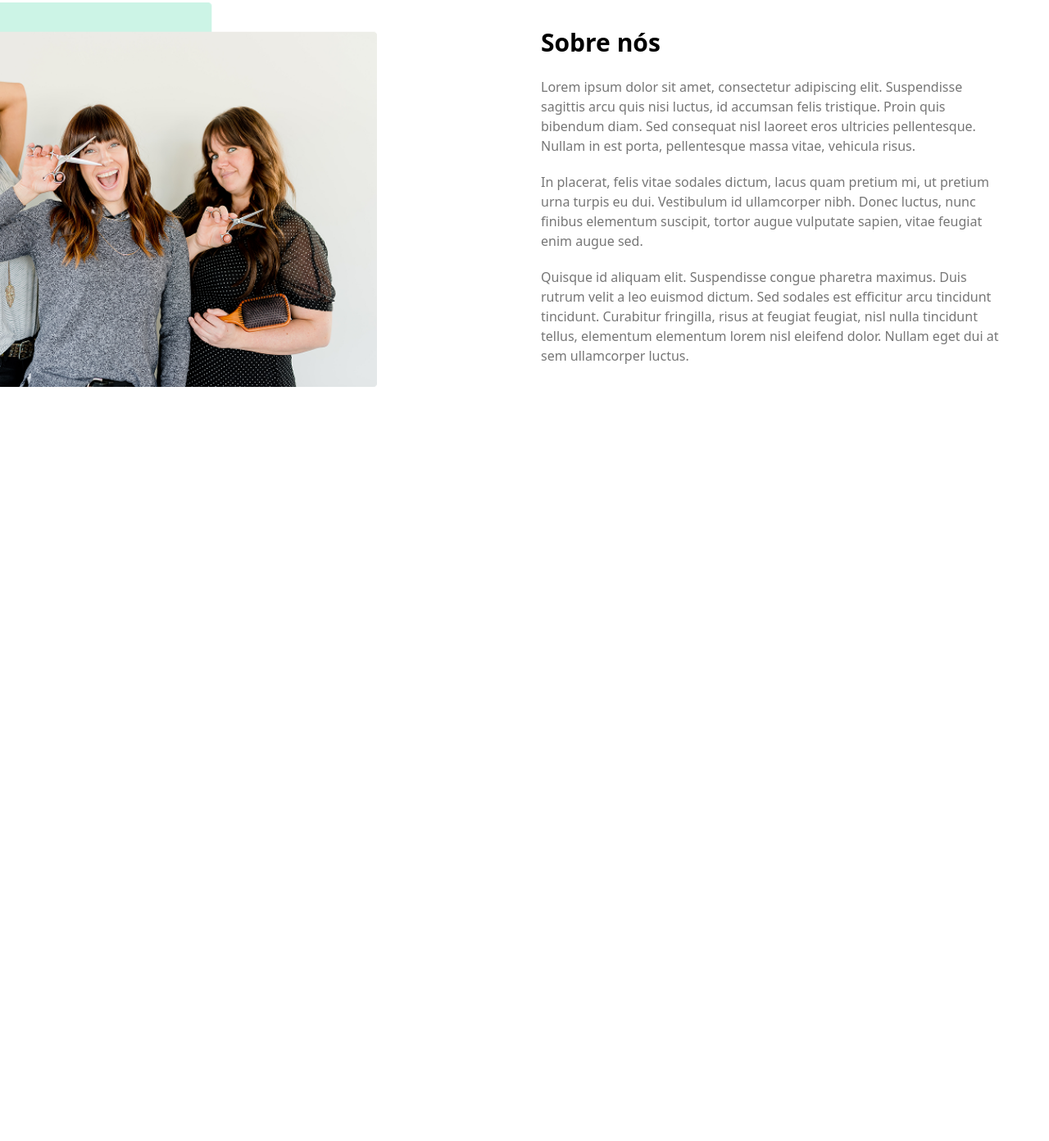
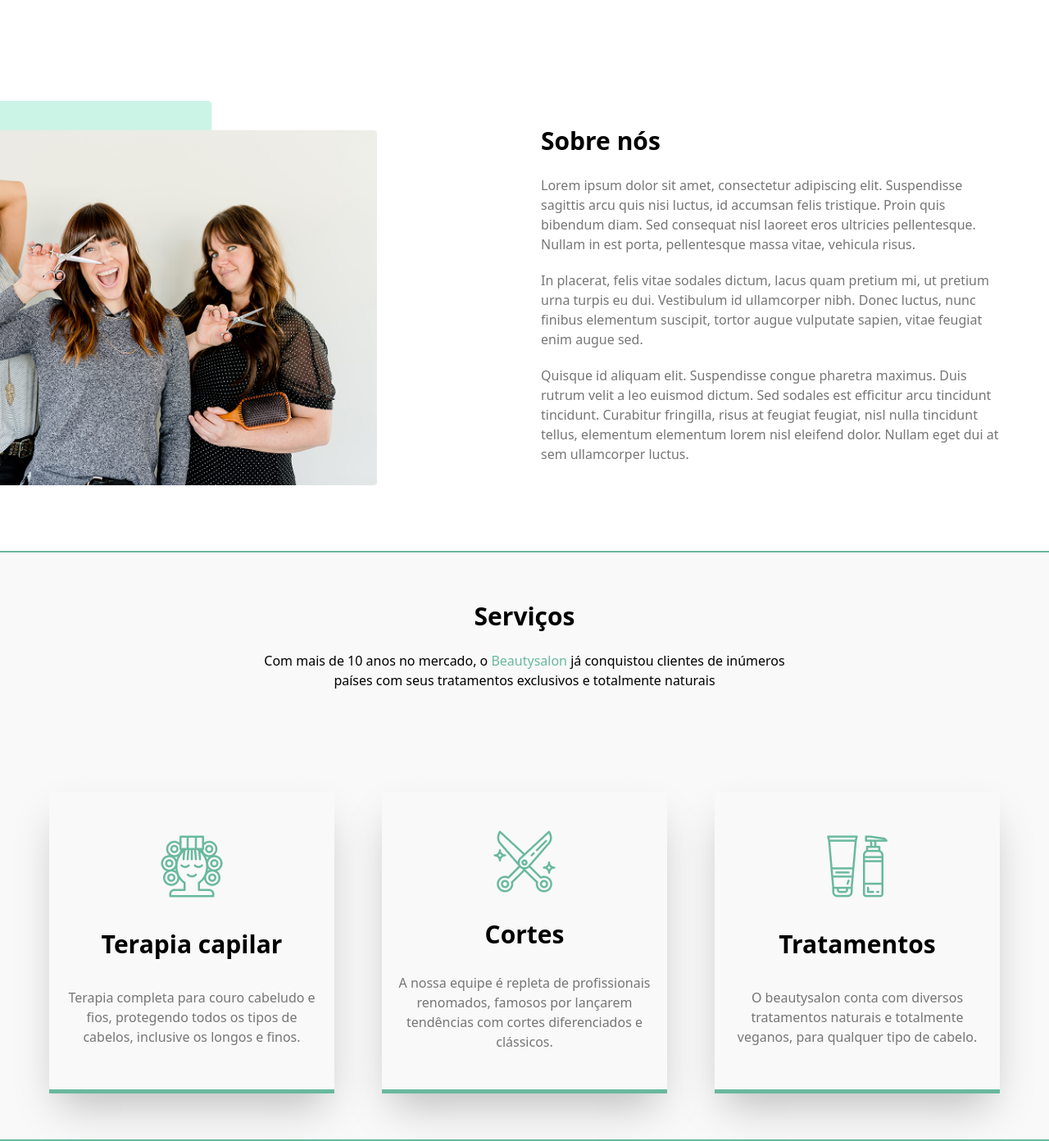
Before and after one commit to MuhammadRahmatulloev/beautysalon, a website: page index.html in a window 1280 px wide. Shown: the part 648-2040 px from the top of the page at 82% size. Before the commit the page ends 1120 px from the top, so only its background shows below. Drawn offline with Linux system fonts and the light colour scheme.

Commit message:
Serviço-section created

```diff
--- a/index.html
+++ b/index.html
@@ -32,7 +32,7 @@
         </section>
     </header>
     <main>
-        <section class="max-w-300 m-auto mt-20 relative flex flex-col lg:flex-row lg:items-center">
+        <section class="max-w-300 m-auto mt-20 lg:mt-50 relative flex flex-col lg:flex-row lg:items-center">
             <div class="relative lg:w-[50%]">
                 <img class="lg:w-full lg:relative left-[-30%]" src="./src/images/pers2.png" alt="">
             </div>
@@ -43,6 +43,31 @@
                 <p class="text-[#767676]">Quisque id aliquam elit. Suspendisse congue pharetra maximus. Duis rutrum velit a leo euismod dictum. Sed sodales est efficitur arcu tincidunt tincidunt. Curabitur fringilla, risus at feugiat feugiat, nisl nulla tincidunt tellus, elementum elementum lorem nisl eleifend dolor. Nullam eget dui at sem ullamcorper luctus.</p>
             </div>
         </section>
+        <section class="w-full h-390 lg:h-180 mt-20 bg-[#F9F9F9] border-t-[#69B99D] border-t-solid border-t-2 border-b-[#69B99D] border-b-solid border-b-2 flex justify-center items-center">
+            <div class="max-w-300 h-[90%] p-5 flex flex-col items-center justify-between">
+                <div class="flex flex-col gap-5 lg:text-center lg:items-center">
+                    <h1 class="font-bold text-[30px]">Serviços</h1>
+                    <p class="lg:w-[60%]">Com mais de 10 anos no mercado, o <span class="text-[#69B99D]">Beautysalon</span> já conquistou clientes de inúmeros países com seus tratamentos exclusivos e totalmente naturais</p>
+                </div>
+                <div class="flex justify-between">
+                    <div class="w-full lg:w-[30%] h-92 bg-[#F9F9F9] shadow-2xl border-b-[#69B99D] border-b-solid border-b-5 flex flex-col justify-evenly items-center text-center p-5">
+                        <img src="./src/images/Icon.png" alt="">
+                        <h1 class="font-bold text-[30px]">Terapia capilar</h1>
+                        <p class="text-[#767676]">Terapia completa para couro cabeludo e fios, protegendo todos os tipos de cabelos, inclusive os longos e finos.</p>
+                    </div>
+                    <div class="w-full lg:w-[30%] h-92 bg-[#F9F9F9] shadow-2xl border-b-[#69B99D] border-b-solid border-b-5 flex flex-col justify-evenly items-center text-center p-5">
+                        <img src="./src/images/Icon (1).png" alt="">
+                        <h1 class="font-bold text-[30px]">Cortes</h1>
+                        <p class="text-[#767676]">A nossa equipe é repleta de profissionais renomados, famosos por lançarem tendências com cortes diferenciados e clássicos.</p>
+                    </div>
+                    <div class="w-full lg:w-[30%] h-92 bg-[#F9F9F9] shadow-2xl border-b-[#69B99D] border-b-solid border-b-5 flex flex-col justify-evenly items-center text-center p-5">
+                        <img src="./src/images/Icon (2).png" alt="">
+                        <h1 class="font-bold text-[30px]">Tratamentos</h1>
+                        <p class="text-[#767676]">O beautysalon conta com diversos tratamentos naturais e totalmente veganos, para qualquer tipo de cabelo.</p>
+                    </div>
+                </div>
+            </div>
+        </section>
     </main>
 </body>
 </html>
```
Also changed, not shown: src/output.css.
